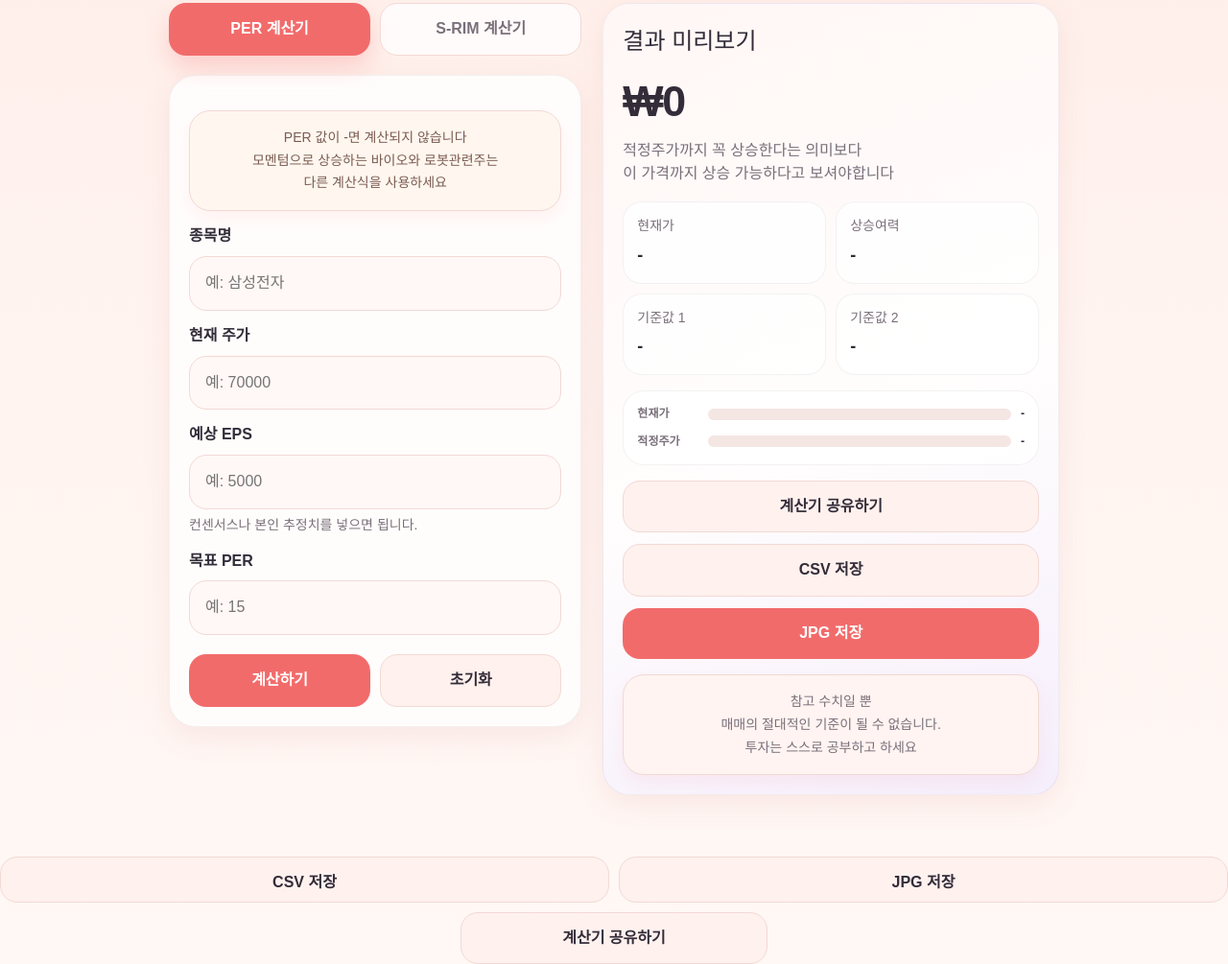
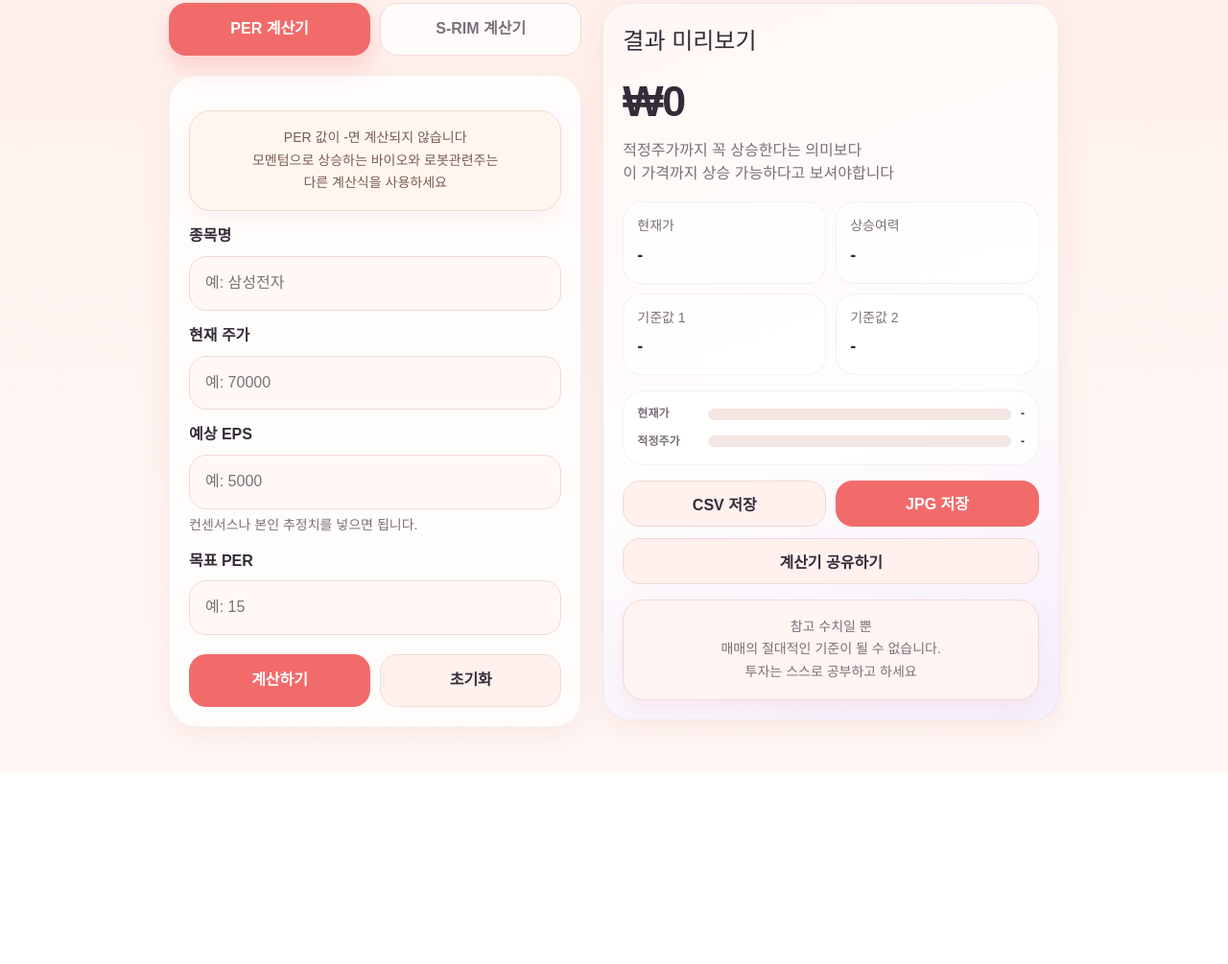
Before and after one commit to highstar24/valu, a plain HTML site: page index.html in a window 1280 px wide. Shown: the part 355-1360 px from the top of the page at 96% size. After the commit the page ends 1161 px from the top, so only its background shows below. Drawn offline with nearby package versions, Linux system fonts and the light colour scheme; a web font is replaced by a local one.

Commit message:
Add files via upload

```diff
--- a/index.html
+++ b/index.html
@@ -278,13 +278,12 @@
       margin-top: var(--space-4);
     }
     .toolbar-save-grid {
+      display: grid;
       grid-template-columns: 1fr 1fr;
       gap: 10px;
     }
     .toolbar-share {
-      margin-top: 10px;
-      display: flex;
-      justify-content: center;
+      margin-top: 0;
     }
     .btn-half {
       width: 100%;
@@ -295,17 +294,7 @@
     }
     .btn-share {
       width: 100%;
-      max-width: 320px;
-      justify-content: center;
-      padding-left: 22px;
-      padding-right: 22px;
-      height: 54px;
-    }
-
-      display: grid;
-      grid-template-columns: 1fr 1fr;
-      gap: 10px;
-      margin-top: var(--space-4);
+      height: 48px;
     }
     .toolbar .btn { padding: 13px 14px; font-size: var(--text-sm); }
     .notice-box {
@@ -426,7 +415,9 @@
         <article class="result-card" id="resultCard">
           <h2 id="resultTitle">결과 미리보기</h2>
           <div class="price" id="fairPrice">₩0</div>
-          <div class="result-note-box"><div class="sub" id="resultDesc">적정주가까지 꼭 상승한다는 의미보다<br>이 가격까지 상승 가능하다고 보셔야합니다</div></div>
+          <div class="result-note-box">
+            <div class="sub result-desc" id="resultDesc">적정주가까지 꼭 상승한다는 의미보다<br>이 가격까지 상승 가능하다고 보셔야합니다</div>
+          </div>
           <div class="metrics">
             <div class="metric"><span>현재가</span><strong id="metricCurrent">-</strong></div>
             <div class="metric"><span>상승여력</span><strong id="metricUpside">-</strong></div>
@@ -446,9 +437,13 @@
             </div>
           </div>
           <div class="toolbar">
-            <button class="btn btn-soft" id="copyInitialLink">계산기 공유하기</button>
-                        <button class="btn btn-soft" id="downloadCsv">CSV 저장</button>
-            <button class="btn btn-primary" id="downloadJpg">JPG 저장</button>
+            <div class="toolbar-save-grid">
+              <button class="btn btn-soft btn-half" id="downloadCsv">CSV 저장</button>
+              <button class="btn btn-primary btn-half" id="downloadJpg">JPG 저장</button>
+            </div>
+            <div class="toolbar-share">
+              <button class="btn btn-soft btn-share" id="copyInitialLink">계산기 공유하기</button>
+            </div>
           </div>
           <div class="notice-box"><p class="footer-note">참고 수치일 뿐<br>매매의 절대적인 기준이 될 수 없습니다.<br>투자는 스스로 공부하고 하세요</p></div>
         </article>
@@ -630,10 +625,3 @@
     restoreFromUrl();
   </script>
 </body>
-          <div class="toolbar toolbar-save-grid">
-            <button class="btn btn-soft btn-half" id="downloadCsv">CSV 저장</button>
-            <button class="btn btn-soft btn-half" id="downloadJpg">JPG 저장</button>
-          </div>
-          <div class="toolbar toolbar-share">
-            <button class="btn btn-soft btn-share" id="copyInitialLink">계산기 공유하기</button>
-          </div>
```
